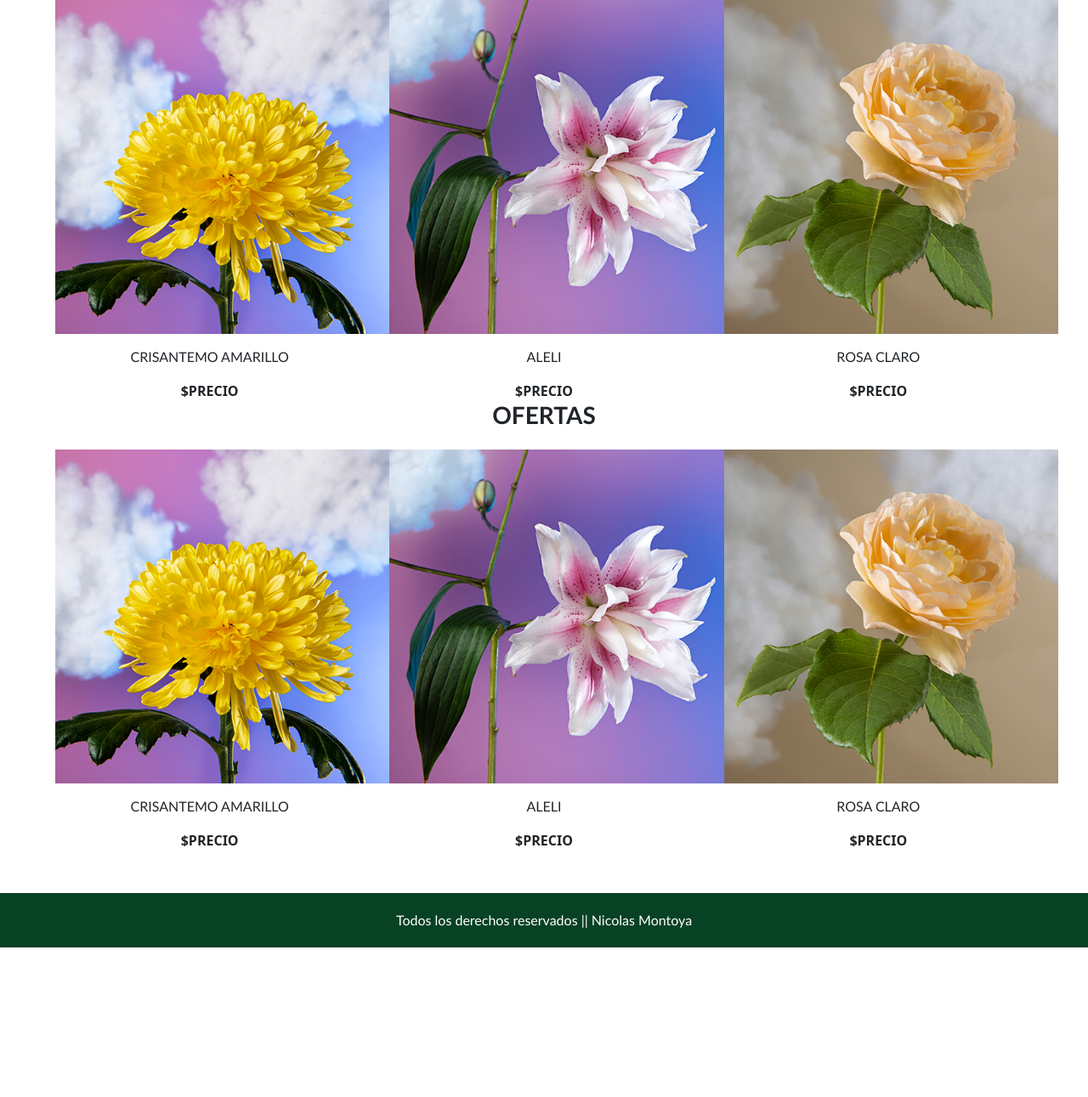
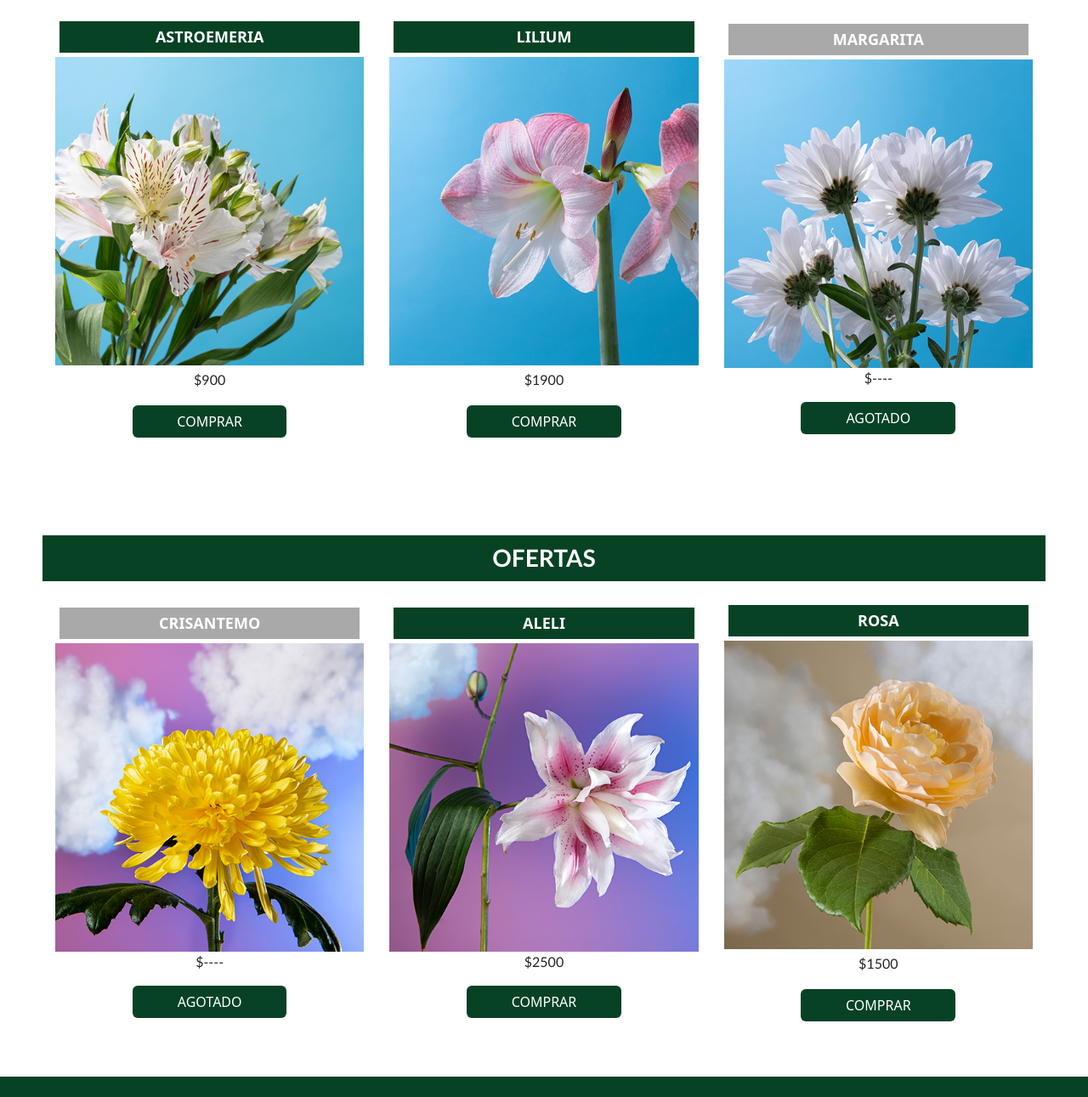
Before and after one commit to NicoMonto/coder-montoya, a website: page paginas/pagina-de-productos.html in a window 1280 px wide. Shown: the part 291-1582 px from the top of the page at 85% size. Before the commit the page ends 1406 px from the top, so only its background shows below. Drawn offline with nearby package versions, Linux system fonts and the light colour scheme.

Commit message:
final-commit

```diff
--- a/paginas/pagina-de-productos.html
+++ b/paginas/pagina-de-productos.html
@@ -68,44 +68,53 @@
                 </ul>
               </div>
             </div>
-        <section class="productos">
-            <h3>PRODUCTOS</h3>
+          </div>
+          <section class="productos">
+            <h3 class="titulo-productos">PRODUCTOS</h3>
             <div class="lista-de-productos">
-                <div>
-                    <img class="imagen-producto" src="../Imagenes/crisantemo-amarillo-producto-1.png" alt="">
-                    <p>CRISANTEMO AMARILLO</p>
-                    <div><span>$PRECIO</span></div>
+              <div class="seccion-de-foto-producto">
+                <div class="fondo-secundario"><span>ASTROEMERIA</span></div>
+                <img class="imagen-producto" src="../Imagenes/astro-producto-4.png" alt="">
+                <p class="precio-de-pro">$900</p>
+                <div class="d-grid gap-1 col-6 mx-auto"><button class="btn" type="button">COMPRAR</button></div>
+              </div>
+              <div class="seccion-de-foto-producto">
+                <div class="fondo-secundario"><span>LILIUM</span></div>
+                <img class="imagen-producto" src="../Imagenes/lilum-producto-6.png" alt="">
+                <p class="precio-de-pro">$1900</p>
+                <div class="d-grid gap-1 col-6 mx-auto"><button class="btn" type="button">COMPRAR</button></div>
+              </div>
+              <div class="seccion-de-foto-producto">
+                <div class="fondo-primario"><span>MARGARITA</span></div>
+                <img class="imagen-producto" src="../Imagenes/marga-producto-5.png" alt="">
+                <p>$----</p>
+                <div class="d-grid gap-1 col-6 mx-auto"><button class="btn" type="button">AGOTADO</button></div>
+              </div>
+            </div class= categoria-de-precios>
+          </section>
+            <section class="productos">
+            <h3 class="titulo-productos">OFERTAS</h3>
+            <div class="lista-de-productos">
+                <div class="seccion-de-foto-producto">
+                  <div class="fondo-primario"><span>CRISANTEMO</span></div>
+                  <img class="imagen-producto" src="../Imagenes/crisantemo-amarillo-producto-1.png" alt="">
+                  <p>$----</p>
+                  <div class="d-grid gap-1 col-6 mx-auto"><button class="btn" type="button">AGOTADO</button></div>
                 </div>
-                <div>
-                    <img class="imagen-producto" src="../Imagenes/aleli-rosado-producto-2.png" alt="">
-                    <p>ALELI</p>
-                    <div><span>$PRECIO</span></div>
+                <div class="seccion-de-foto-producto">
+                  <div class="fondo-secundario"><span>ALELI</span></div>
+                  <img class="imagen-producto" src="../Imagenes/aleli-rosado-producto-2.png" alt="">
+                  <p>$2500</p>
+                  <div class="d-grid gap-1 col-6 mx-auto"><button class="btn" type="button">COMPRAR</button></div>
                 </div>
-                <div>
-                    <img class="imagen-producto" src="../Imagenes/rosa-amarilla-producto-3.png" alt="">
-                    <p>ROSA CLARO</p>
-                    <div><span>$PRECIO</span></div>
+                <div class="seccion-de-foto-producto">
+                  <div class="fondo-secundario"><span>ROSA</span></div>
+                  <img class="imagen-producto" src="../Imagenes/rosa-amarilla-producto-3.png" alt="">
+                  <p class="precio-de-pro">$1500</p>
+                  <div class="d-grid gap-1 col-6 mx-auto"><button class="btn" type="button">COMPRAR</button></div>
                 </div>
-            </div>
-            <h3>OFERTAS</h3>
-            <div class="lista-de-productos">
-                <div>
-                    <img class="imagen-producto" src="../Imagenes/crisantemo-amarillo-producto-1.png" alt="">
-                    <p>CRISANTEMO AMARILLO</p>
-                    <div><span>$PRECIO</span></div>
-                </div>
-                <div>
-                    <img class="imagen-producto" src="../Imagenes/aleli-rosado-producto-2.png" alt="">
-                    <p>ALELI</p>
-                    <div><span>$PRECIO</span></div>
-                </div>
-                <div>
-                    <img class="imagen-producto" src="../Imagenes/rosa-amarilla-producto-3.png" alt="">
-                    <p>ROSA CLARO</p>
-                    <div><span>$PRECIO</span></div>
-                </div>
-            </div>
-        </section>
+              </section>
+              </div>
     </main>
 </div>
 <div class="footer"><footer>Todos los derechos reservados || Nicolas Montoya</footer></div>
--- a/scss/_header.scss
+++ b/scss/_header.scss
@@ -17,7 +17,7 @@ header {min-height: 350px;
     display: flex;
     align-items: left;}
 
-.boton-banner {padding: 2px 0px 0px 50px;}
+.boton-banner {padding: 2px 0px 0px 10px;}
 
 .btn-bd-primary {
     background-color: $color-prim;
@@ -26,5 +26,5 @@ header {min-height: 350px;
 }
 
 .texto-banner {
-    padding: 0px 50px 0px 20px;
+    padding: 0px 20px 0px 20px;
 }
--- a/scss/_productos.scss
+++ b/scss/_productos.scss
@@ -25,11 +25,9 @@
     .aside ul li {display: inline-block;
         margin: 8px;}
 
-    .imagen-producto {
-        max-width: 100%;
-        max-height: 100%;
-        width: 500px;
-        height: 500px;}
+        .imagen-producto {
+            height: 100%;
+            width: 100%; }
 
 
 .dropdown {
```
Also changed, not shown: index.html (+30 -22 lines), paginas/pagina-de-donde-estamos.html (+3 -3 lines), Imagenes/astro-producto-4.png (added), Imagenes/gerbera-imagen-de-descripcción.png (added), Imagenes/lilum-producto-6.png (added), Imagenes/marga-producto-5.png (added), README.md, css/pruebascss.css.
